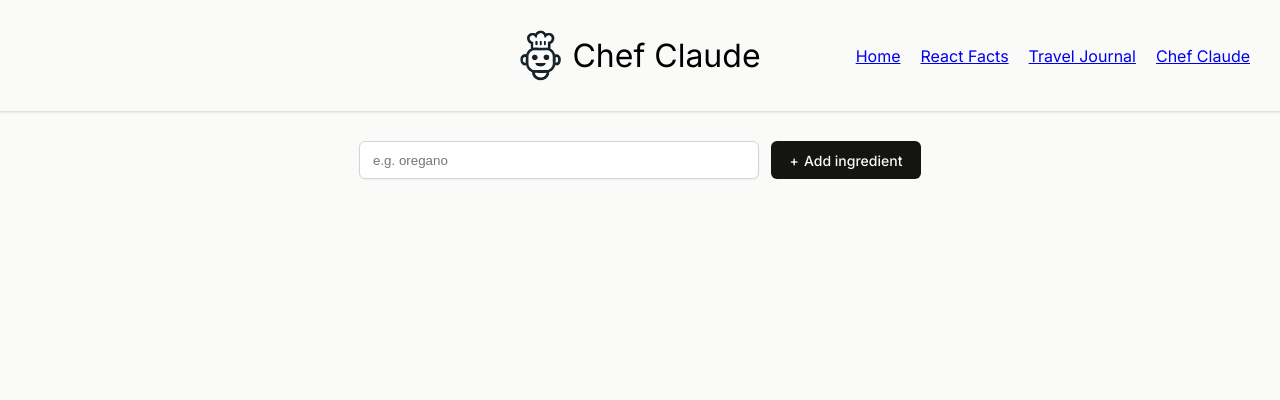
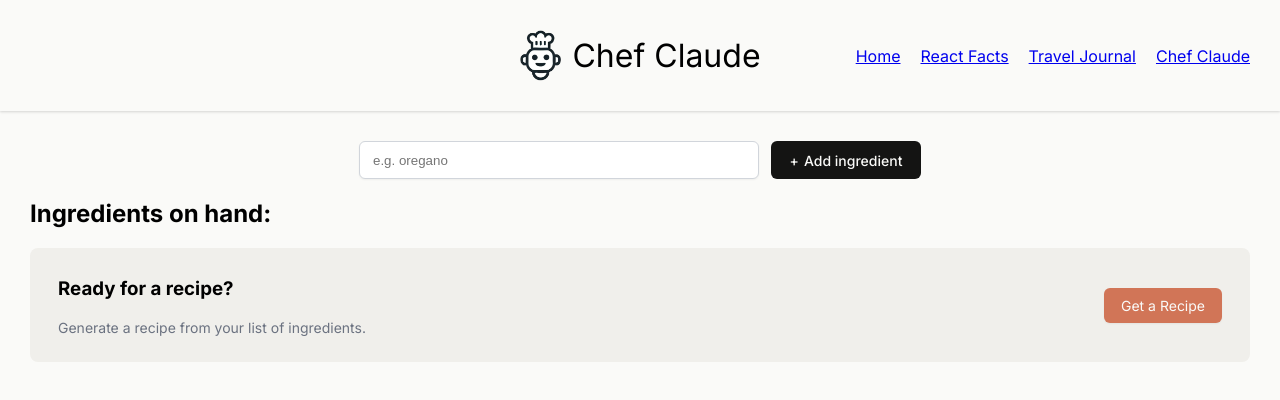
Before and after one commit to surya-441/first-react, a React (Vite) app: page /chefclaude in a window 1280 px wide. Shown: the top 400 px of the page. Built offline with nearby package versions, Linux system fonts and the light colour scheme.

Commit message:
added get recipe container

```diff
--- a/src/componenets/ChefClaudeMain.css
+++ b/src/componenets/ChefClaudeMain.css
@@ -32,3 +32,35 @@
     content: "+";
     margin-right: 5px;
 }
+
+ul.ingredients-list {
+    color: #475467;
+    line-height: 28px;
+}
+
+.get-recipe-container {
+    display: flex;
+    justify-content: space-between;
+    align-items: center;
+    background-color: #F0EFEB;
+    border-radius: 8px;
+    padding: 10px 28px;
+}
+
+.get-recipe-container p {
+    color: #6B7280;
+    font-size: 0.875rem;
+    line-height: 20px;
+}
+
+.get-recipe-container button {
+    background-color: #D17557;
+    border: none;
+    border-radius: 6px;
+    box-shadow: 0px 1px 2px 0px rgba(0, 0, 0, 0.05);
+    color: #FAFAF8;
+    padding: 9px 17px;
+    font-family: Inter, sans-serif;
+    font-size: 0.875rem;
+    cursor: pointer;
+}
--- a/src/componenets/ChefClaudeMain.jsx
+++ b/src/componenets/ChefClaudeMain.jsx
@@ -18,9 +18,17 @@
                 />
                 <button>Add ingredient</button>
             </form>
-            <ul>
-                {ingredientsLi}
-            </ul>
+            <section>
+                <h2>Ingredients on hand:</h2>
+                <ul className="ingredients-list">{ingredientsLi}</ul>
+                <div className='get-recipe-container'>
+                    <div>
+                        <h3>Ready for a recipe?</h3>
+                        <p>Generate a recipe from your list of ingredients.</p>
+                    </div>
+                    <button>Get a Recipe</button>
+                </div>
+            </section>
         </main>
     );
 }
```
